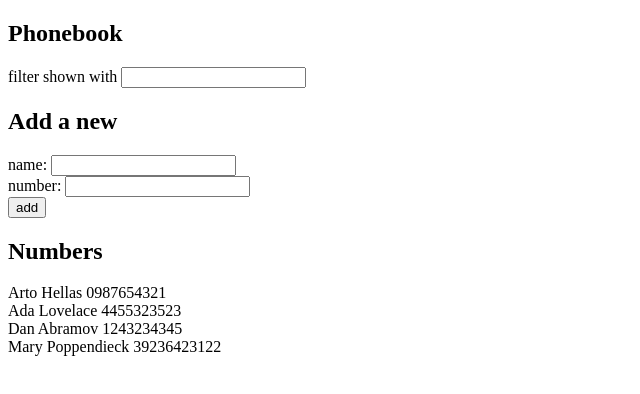
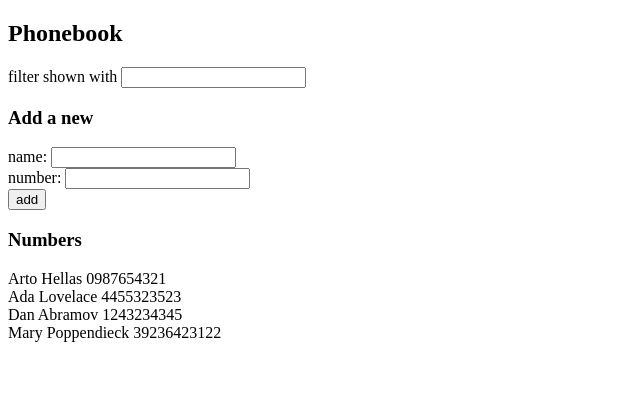
Before and after one commit to Pti2mike/phonebook, a React (Vite) app: page / in a window 1280 px wide. Shown: the top 394 px of the page, without its empty margins (0-640 px from the left). Built offline with nearby package versions, Linux system fonts and the light colour scheme.

Commit message:
Fifth step refactor and split into component

```diff
--- a/src/App.jsx
+++ b/src/App.jsx
@@ -1,8 +1,8 @@
 import { useState } from "react";
-
-const Header = ({ title }) => {
-  return <h2>{title}</h2>;
-};
+import Header from "./components/Header";
+import PersonForm from "./components/PersonForm";
+import Filter from "./components/Filter";
+import Persons from "./components/Persons";
 
 const App = () => {
   const [persons, setPersons] = useState([
@@ -27,7 +27,7 @@ const App = () => {
       return persons.some((person) => person.number === number.number);
   };
 
-  const addName = () => {
+  const addName = (event) => {
     event.preventDefault();
     const nameToAdd = {
       name: newName,
@@ -54,29 +54,20 @@ const App = () => {
     <div>
       <h2>Phonebook</h2>
 
-      <div>
-        filter shown with <input onChange={handleFilterChange} />
-      </div>
+      <Filter handleFilterChange={handleFilterChange} />
 
       <Header title="Add a new" />
-      <form onSubmit={addName}>
-        <div>
-          name: <input onChange={handleChangeName} value={newName} />
-        </div>
-        <div>
-          number: <input onChange={handleChangeNumber} value={newNumber} />
-        </div>
-        <div>
-          <button type="submit">add</button>
-        </div>
-      </form>
+      <PersonForm
+        addName={addName}
+        handleChangeName={handleChangeName}
+        newName={newName}
+        handleChangeNumber={handleChangeNumber}
+        newNumber={newNumber}
+      />
 
       <Header title="Numbers" />
-      {filteredPerson.map((person) => (
-        <div key={person.name}>
-          {person.name} {person.number}
-        </div>
-      ))}
+
+      <Persons persons={filteredPerson} />
     </div>
   );
 };
--- /dev/null
+++ b/src/components/Filter.jsx
@@ -0,0 +1,9 @@
+const Filter = ({ handleFilterChange }) => {
+  return (
+    <div>
+      filter shown with <input onChange={handleFilterChange} />
+    </div>
+  );
+};
+
+export default Filter;
--- /dev/null
+++ b/src/components/Header.jsx
@@ -0,0 +1,5 @@
+const Header = ({ title }) => {
+  return <h3>{title}</h3>;
+};
+
+export default Header;
--- /dev/null
+++ b/src/components/PersonForm.jsx
@@ -0,0 +1,23 @@
+const PersonForm = ({
+  addName,
+  handleChangeName,
+  newName,
+  handleChangeNumber,
+  newNumber,
+}) => {
+  return (
+    <form onSubmit={addName}>
+      <div>
+        name: <input onChange={handleChangeName} value={newName} />
+      </div>
+      <div>
+        number: <input onChange={handleChangeNumber} value={newNumber} />
+      </div>
+      <div>
+        <button type="submit">add</button>
+      </div>
+    </form>
+  );
+};
+
+export default PersonForm;
--- /dev/null
+++ b/src/components/Persons.jsx
@@ -0,0 +1,13 @@
+const Persons = ({ persons }) => {
+  return (
+    <>
+      {persons.map((person) => (
+        <div key={person.id}>
+          {person.name} {person.number}
+        </div>
+      ))}
+    </>
+  );
+};
+
+export default Persons;
```
